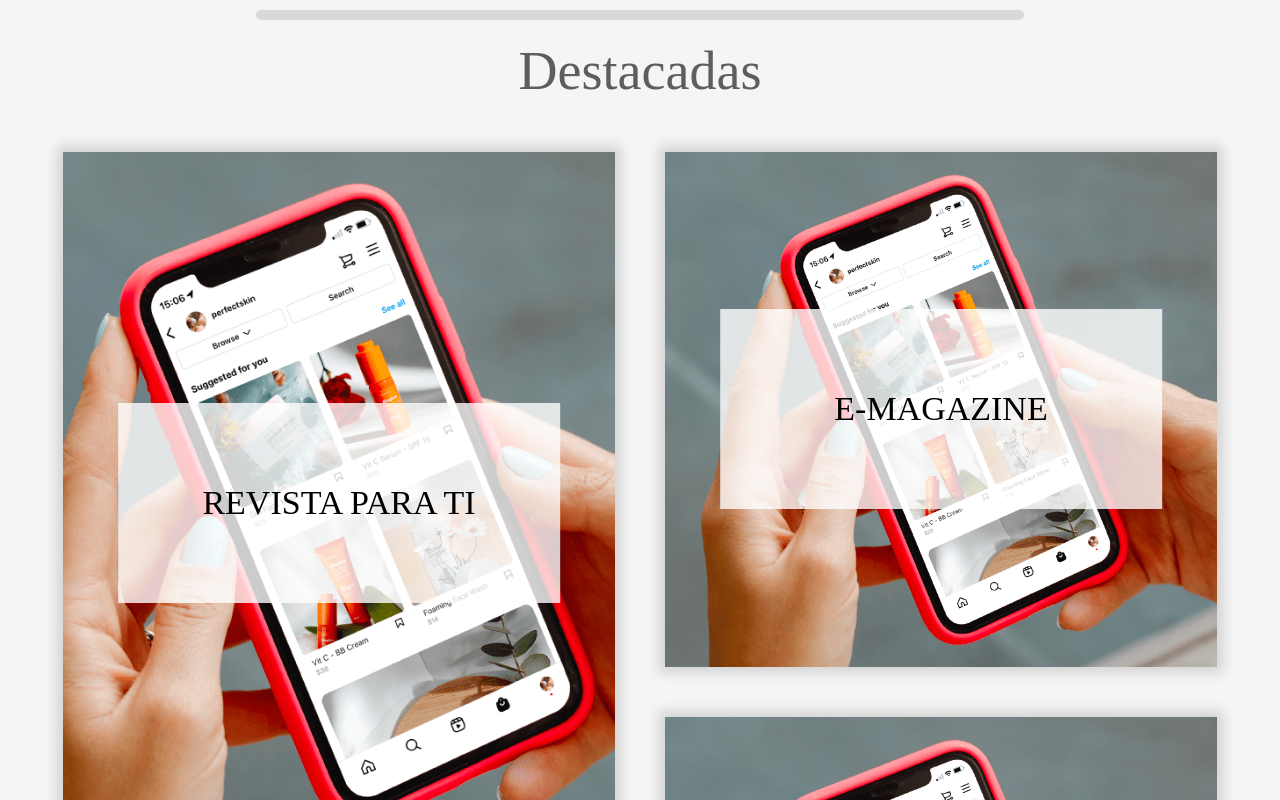
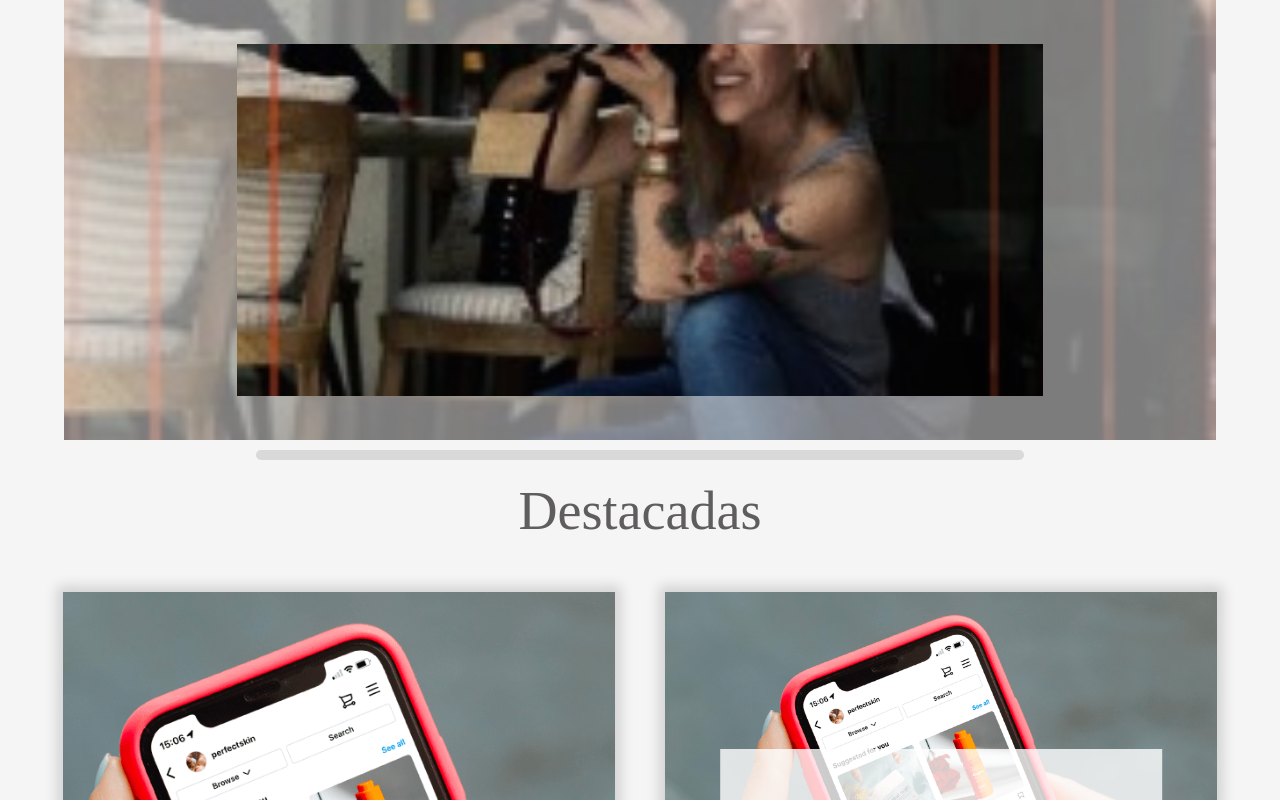
Before and after one commit to laubento/SoleRubio, a Next.js app: page / in a window 1280 px wide. Shown: the top 800 px of the page. Built offline with nearby package versions, Linux system fonts and the light colour scheme; a web font is replaced by a local one.

Commit message:
Change min

```diff
--- a/src/components/Extras/Extras.js
+++ b/src/components/Extras/Extras.js
@@ -6,6 +6,7 @@ export  function Extras({props}){
     return(
         <div className={style['line-container']}>
             {props === 'line' ? <div className={style.line}></div> : null}
+
         </div>
     )
 
--- /dev/null
+++ b/src/components/Home/Slider/Slider.js
@@ -0,0 +1,22 @@
+import style from './Slider.module.css'
+import Image from 'next/image'
+import slides from '../../../images/Slides.jpeg'
+import slides2 from '../../../images/Slides2.jpeg'
+
+
+export function Slider() {
+
+    return (
+        <div className={style["container-main"]}>
+            <div className={style['container-backgroud']}>
+                <Image src={slides} id={style['IMG']} alt='slides' className={style['image-backgroud-one']}/>
+                <Image src={slides2} id={style['IMG']} alt='slides' className={style['image-backgroud-two']}/>
+                <div className={style["container-slider"]}>
+                    <Image src={slides} id={style['IMG']} alt='slides' className={style['image-slide-one']}/>
+                    <Image src={slides2} id={style['IMG']} alt='slides' className={style['image-slide-two']}/>
+                </div>
+            </div>
+
+        </div>
+    )
+}
--- /dev/null
+++ b/src/components/Home/Slider/Slider.module.css
@@ -0,0 +1,76 @@
+.container-main{
+    width: 100%;
+    height: 55vh;
+    display: flex;
+    justify-content: center;
+    /* background-color: aqua; */
+}
+.container-backgroud{
+    width: 90%;
+    position: relative;
+    display: flex;
+    align-items: center;
+    justify-content: center;
+}
+#IMG{
+    width: 100%;
+    height: 100%;
+    object-fit: cover;
+}
+.image-backgroud-one{
+    animation: backgroudOne 3s infinite alternate ease-in-out;
+    position: absolute;
+}
+.image-backgroud-two{
+    animation: backgroudTwo 3s infinite alternate ease-in-out;
+    position: absolute;
+}
+@keyframes backgroudOne{
+    0%{
+        opacity: 0;
+    }
+    100%{
+        opacity: 0.5;
+    }
+}
+@keyframes backgroudTwo{
+    0%{
+        opacity: 0.5;
+    }
+    100%{
+        opacity: 0;
+    }
+}
+
+
+.container-slider{
+    width: 70%;
+    height: 80%;
+    overflow: hidden;
+    position: absolute;
+}
+.image-slide-one{
+    position: absolute;
+    animation: sliderOne 3s infinite alternate ease-in-out;
+}
+.image-slide-two{
+    position: absolute;
+    animation: sliderTwo 3s infinite alternate ease-in-out;
+}
+
+@keyframes sliderOne{
+    0%{
+        opacity: 0;
+    }
+    100%{
+        opacity: 1;
+    }
+}
+@keyframes sliderTwo{
+    0%{
+        opacity: 1;
+    }
+    100%{
+        opacity: 0;
+    }
+}
--- a/src/pages/index.js
+++ b/src/pages/index.js
@@ -3,6 +3,7 @@ import Head from 'next/head'
 import { Highlights } from '@/components/Home/Highlights/Highlights'
 import { Footer } from '@/components/Home/Footer/Footer'
 import { Extras } from '@/components/Extras/Extras'
+import { Slider } from '@/components/Home/Slider/Slider'
 import style from '../styles/index.module.css'
 const inter = Inter({ subsets: ['latin'] })
 
@@ -13,6 +14,10 @@ export default function Home() {
         <title>Sole Rubio</title>
       </Head>
 
+
+      <div>
+        <Slider />
+      </div>
 
       <div className={style["container-highlights"]}>
         <Extras props={'line'} />
```
Also changed, not shown: src/images/Slides.jpeg (added), src/images/Slides2.jpeg (added).
